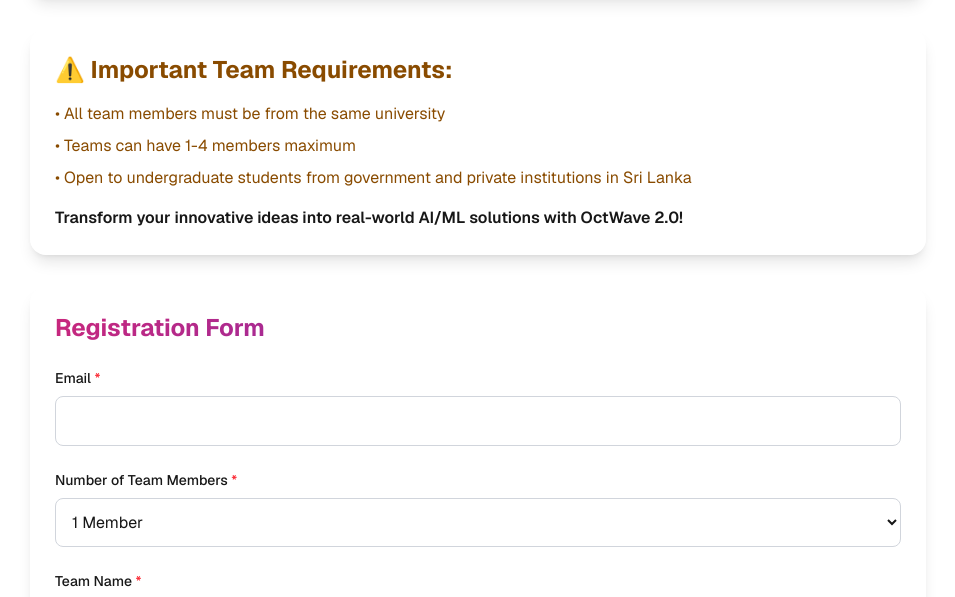
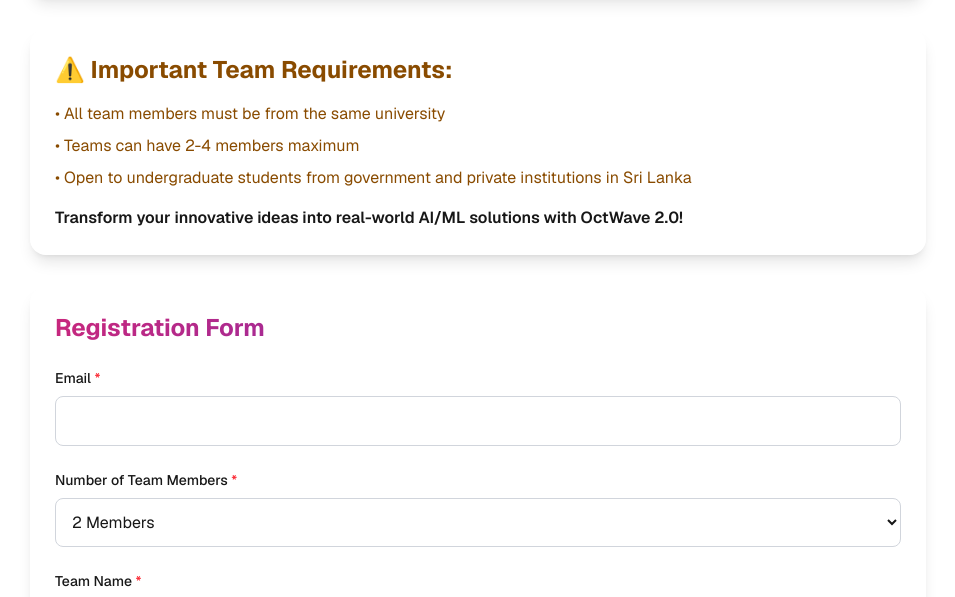
Before and after one commit to renulucshmi/Octwave-2.0, a Next.js app: page /register in a window 1280 px wide. Shown: the part 980-1577 px from the top of the page, without its empty margins (162-1117 px from the left). Built offline with nearby package versions, Linux system fonts and the light colour scheme.

Commit message:
feat: update team member requirements to allow 2-4 members and remove single member option

```diff
--- a/src/app/register/page.tsx
+++ b/src/app/register/page.tsx
@@ -147,7 +147,7 @@
           <h2 className="text-2xl font-bold text-yellow-800 dark:text-yellow-300 mb-4">⚠️ Important Team Requirements:</h2>
           <ul className="space-y-2 text-yellow-800 dark:text-yellow-300">
             <li>• All team members must be from the same university</li>
-            <li>• Teams can have 1-4 members maximum</li>
+            <li>• Teams can have 2-4 members maximum</li>
             <li>• Open to undergraduate students from government and private institutions in Sri Lanka</li>
           </ul>
           <p className="mt-4 font-semibold">Transform your innovative ideas into real-world AI/ML solutions with OctWave 2.0!</p>
@@ -181,7 +181,6 @@
               value={formData.teamMembers}
               onChange={(e) => handleTeamMembersChange(e.target.value)}
             >
-              <option value="1">1 Member</option>
               <option value="2">2 Members</option>
               <option value="3">3 Members</option>
               <option value="4">4 Members</option>
```
